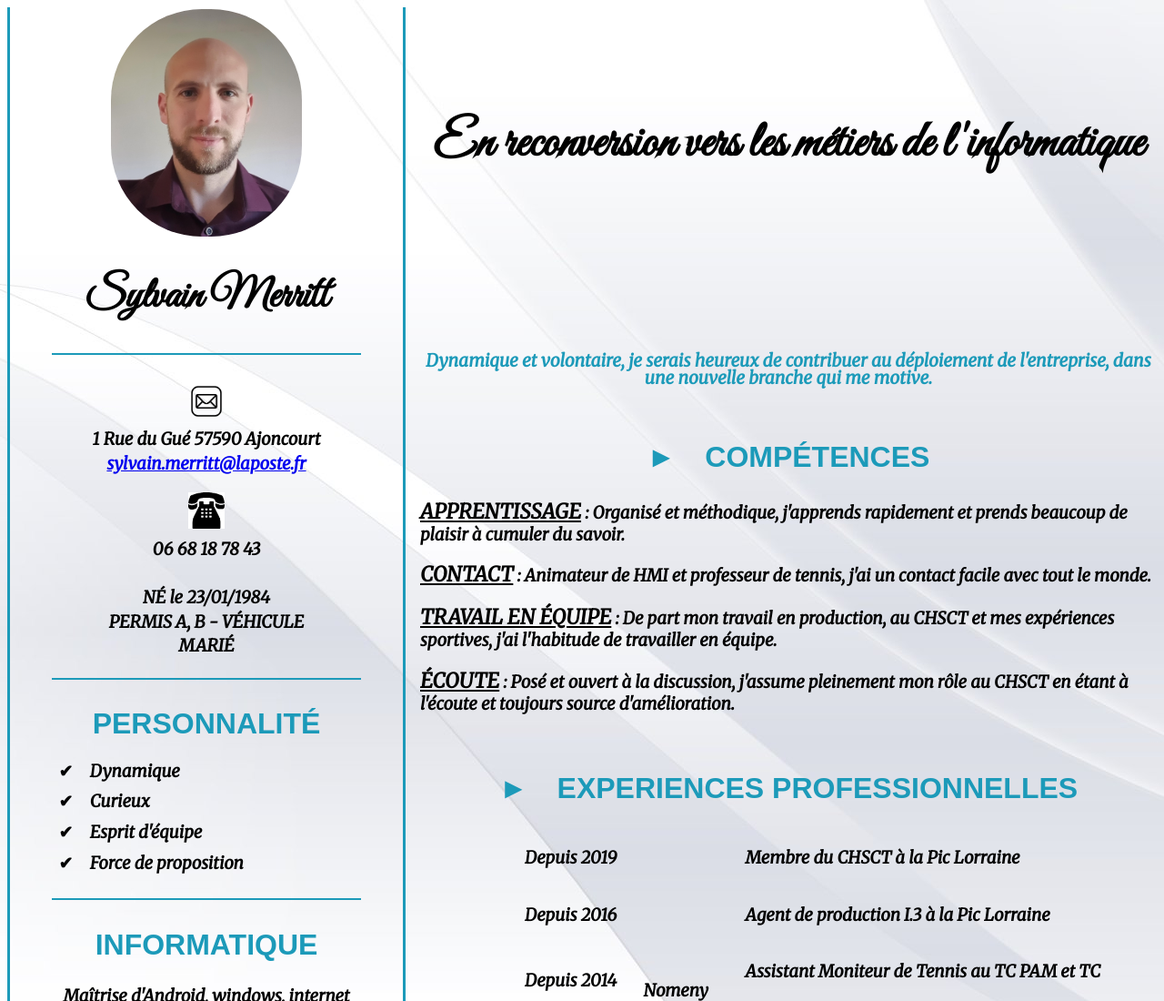
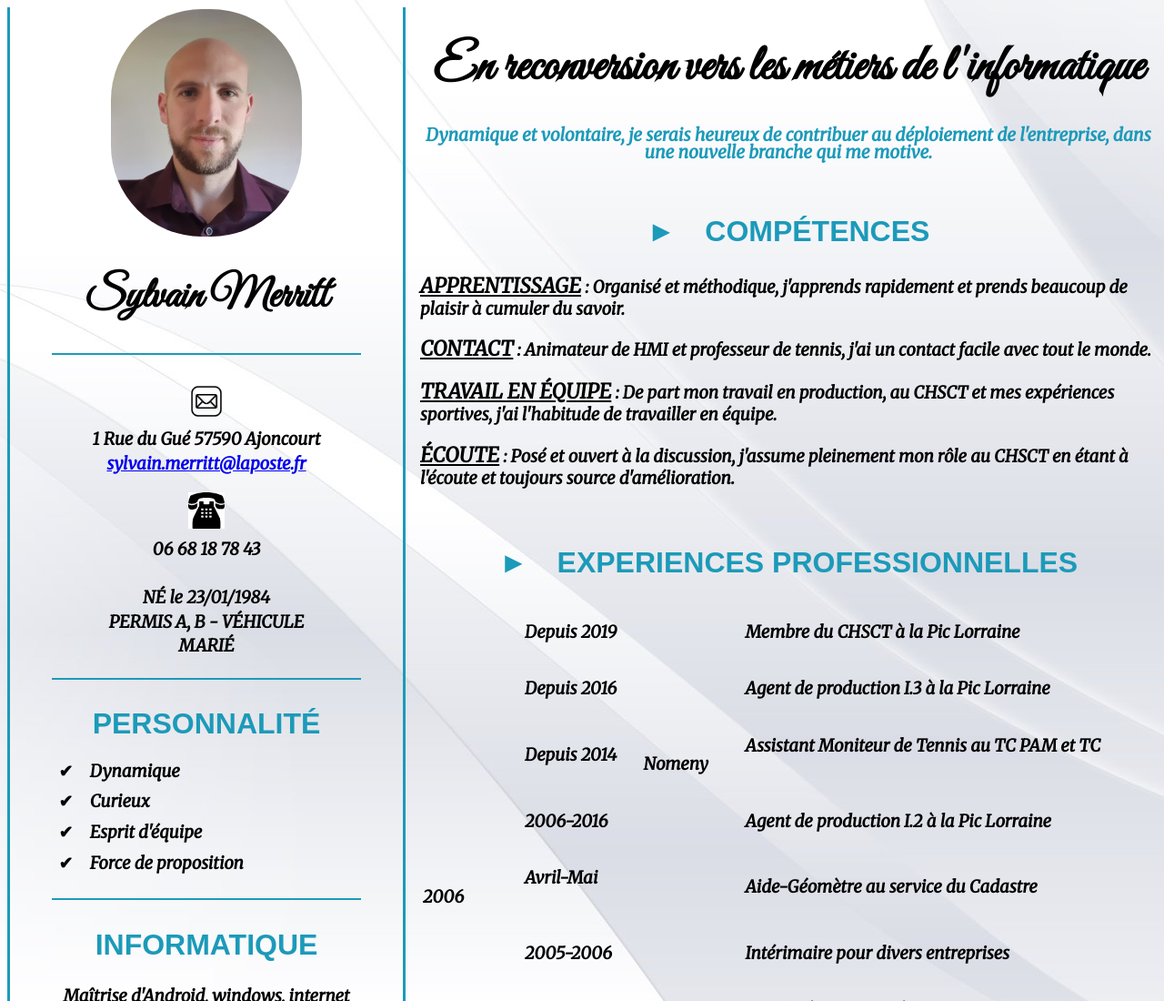
Before and after one commit to SylvainTama/cvsm, a plain HTML site: page index.html in a window 1280 px wide. Shown: the top 1100 px of the page at 91% size. Drawn offline with Linux system fonts and the light colour scheme; a web font is replaced by a local one.

Commit message:
Update styles.css

```diff
--- a/styles.css
+++ b/styles.css
@@ -72,9 +72,7 @@ body {
 	text-align: center;
 	font-family: 'Great Vibes', cursive;
 	font-size: 3.5em;
-	margin-bottom: 1.1em;
-        line-height: 4em;
-	padding-bottom: 1em;
+        line-height: 1em;
 }
 
 #hautDePage {
```
